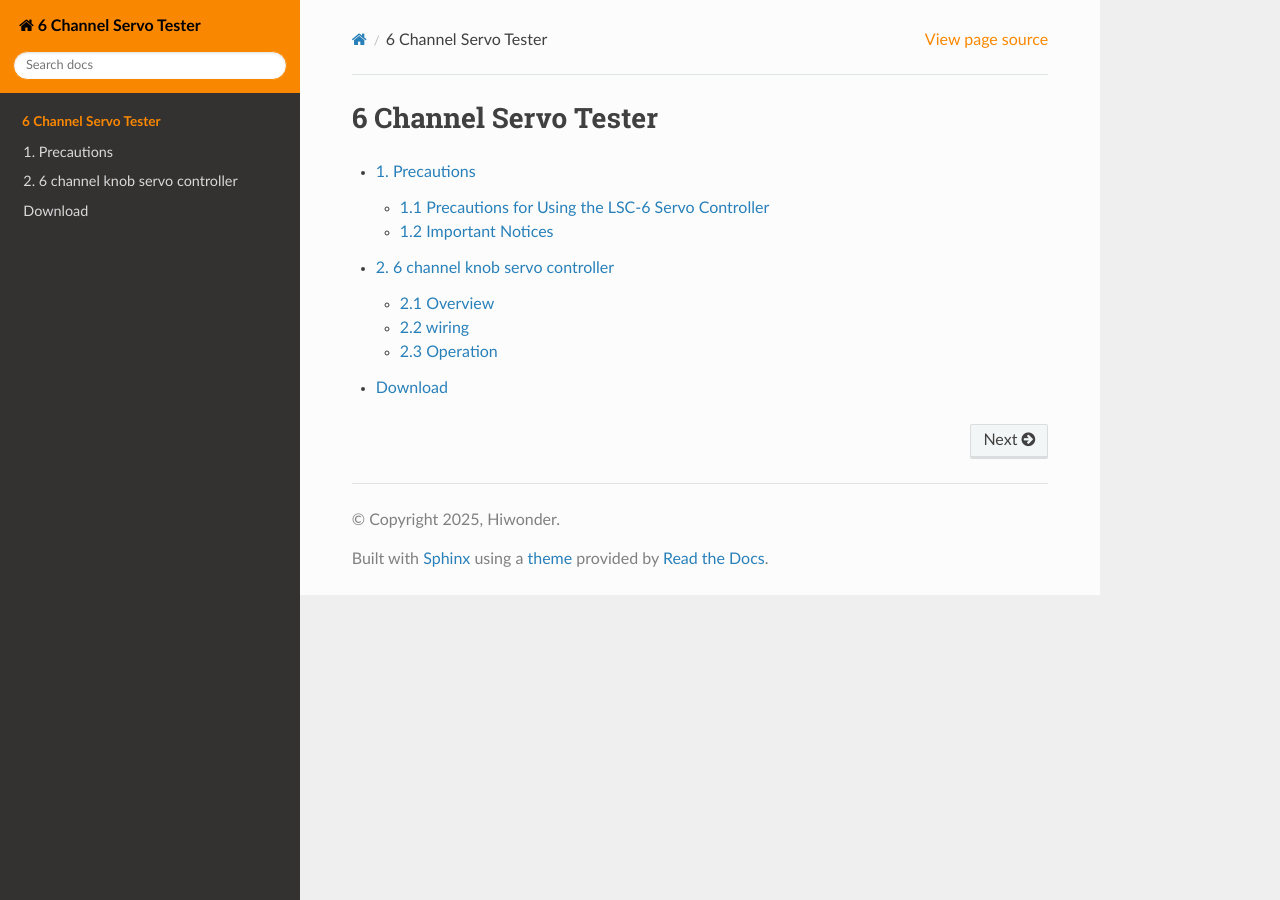
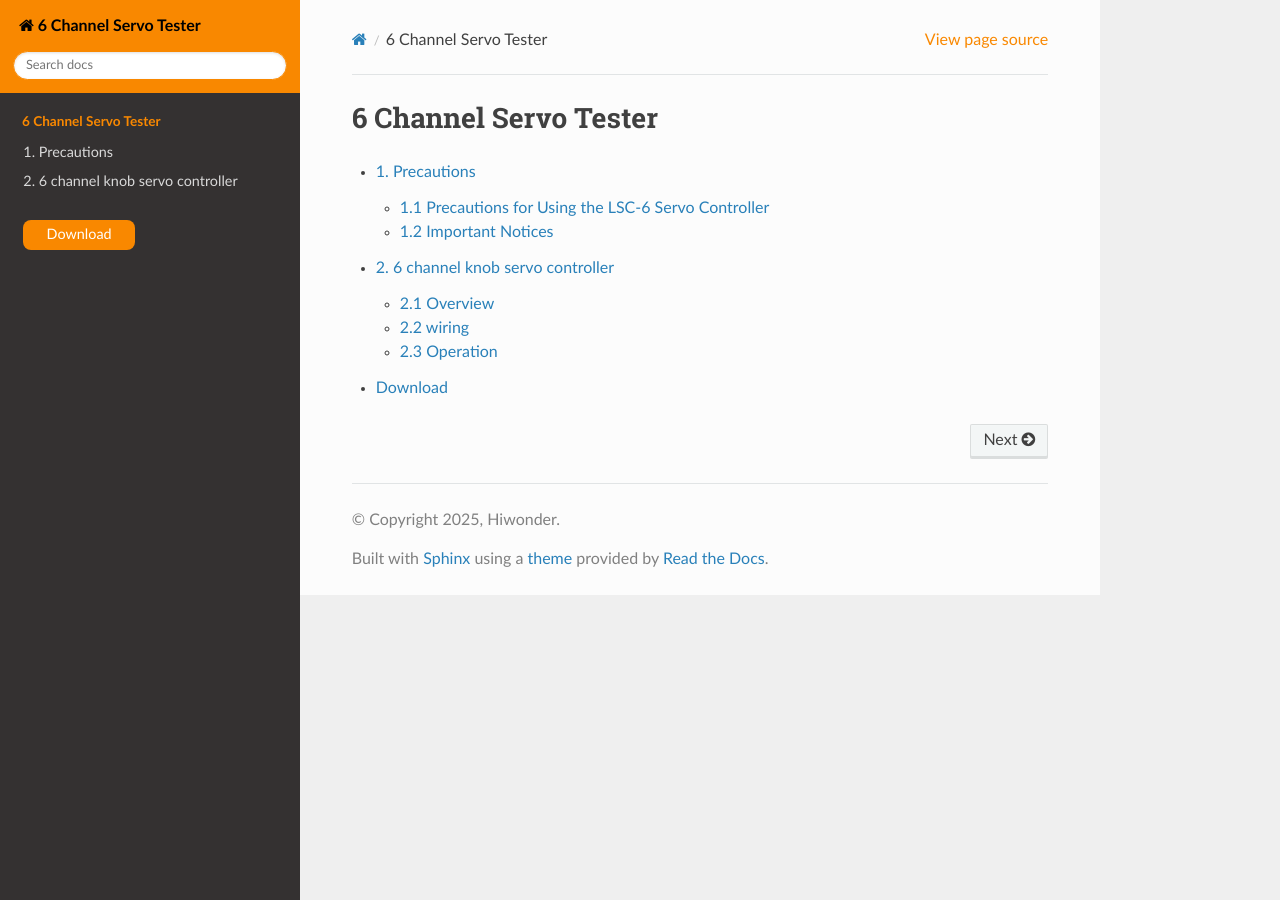
Before and after one commit to Hiwonder-docs/6-Channel-Servo-Tester, a Sphinx documentation site: the page built from source/index.rst, in a window 1280 px wide. Built offline with Sphinx 7.4.7 and the Read the Docs theme 3.1.0, drawn with Linux system fonts in a browser that asks for light colours.

Commit message:
6 Channel Servo Tester

```diff
--- a/source/_static/style.css
+++ b/source/_static/style.css
@@ -1,8 +1,27 @@
 section p {
     margin: 0 0 18px;
 }
+.highlight span.err{
+    border:none;
+}
+.wy-menu-vertical > ul > li:last-child >a{
+    display: block;
+    width: fit-content;
+    margin: 1.618em;
+    background: #f98800;
+    color: #fff;
+    border-radius: 8px;
+}
 .caption{
     display:none;
+}
+.wy-menu-vertical > ul > li:last-child >a{
+    display: block;
+    width: fit-content;
+    margin: 1.618em;
+    background: #f98800;
+    color: #fff;
+    border-radius: 8px;
 }
 .wy-nav-side .wy-menu-vertical header, .wy-menu-vertical p.caption{
     color: #f98800;
```
